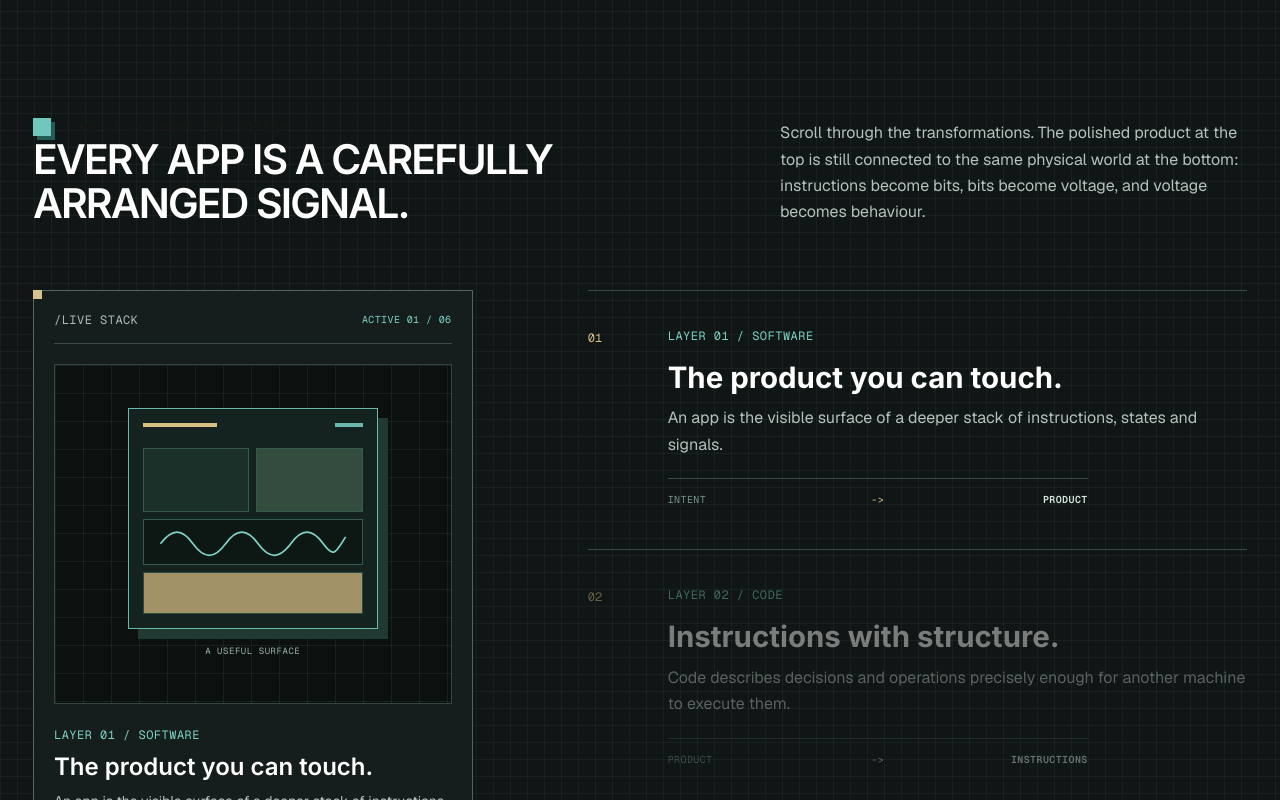
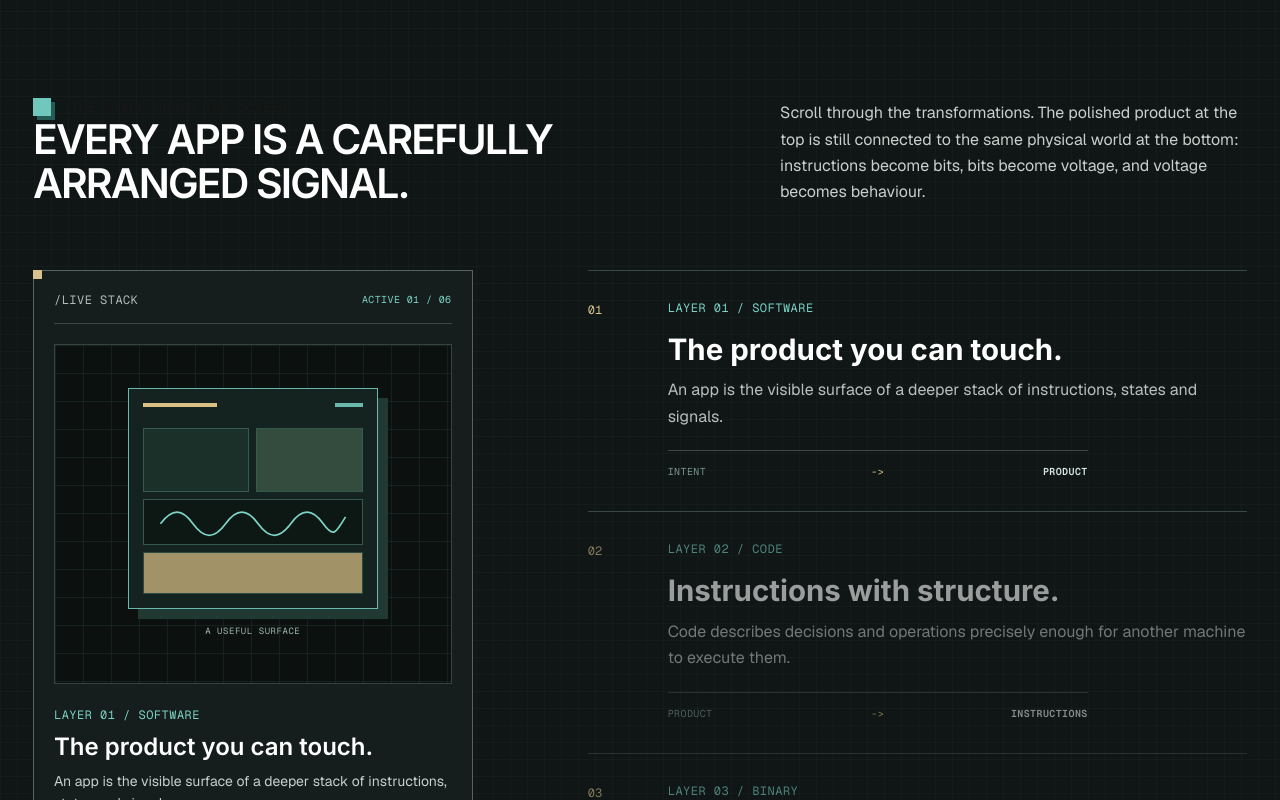
Before and after one commit to TEAM-PSMPV/teampsmpvwebsite, a Next.js app: page / in a window 1280 px wide. Shown: the part 900-1700 px from the top of the page. Built offline with nearby package versions, Linux system fonts and the light colour scheme.

Commit message:
Edit visual rhythm and closing act

```diff
--- a/app/globals.css
+++ b/app/globals.css
@@ -45,7 +45,7 @@ body::before {
   inset: 0;
   content: "";
   pointer-events: none;
-  opacity: .13;
+  opacity: .07;
   background-image:
     linear-gradient(to right, rgba(23, 23, 23, .035) 1px, transparent 1px),
     linear-gradient(to bottom, rgba(23, 23, 23, .035) 1px, transparent 1px);
@@ -673,7 +673,7 @@ main {
 
 .assembly-section {
   position: relative;
-  padding-block: 124px 148px;
+  padding-block: 104px 116px;
   background: #101615;
   color: var(--white);
   overflow: clip;
@@ -684,7 +684,7 @@ main {
   inset: 0;
   content: "";
   pointer-events: none;
-  opacity: .24;
+  opacity: .13;
   background-image:
     linear-gradient(to right, rgba(255, 255, 255, .18) 1px, transparent 1px),
     linear-gradient(to bottom, rgba(255, 255, 255, .18) 1px, transparent 1px);
@@ -701,7 +701,7 @@ main {
 }
 
 .assembly-intro > p {
-  color: #b6c0bd;
+  color: #c6d0cc;
 }
 
 .assembly-marker,
@@ -724,7 +724,7 @@ main {
 .assembly-display {
   position: sticky;
   top: calc(var(--header-height) + 28px);
-  min-height: 590px;
+  min-height: 540px;
   display: flex;
   flex-direction: column;
   padding: 20px;
@@ -1108,7 +1108,7 @@ main {
 .assembly-display-copy p {
   max-width: 430px;
   margin-bottom: 0;
-  color: #b6c0bd;
+  color: #c6d0cc;
   font-size: 14px;
   line-height: 1.6;
 }
@@ -1124,9 +1124,9 @@ main {
   display: grid;
   grid-template-columns: 58px 1fr;
   gap: 22px;
-  padding: 36px 0 42px;
+  padding: 28px 0 32px;
   border-bottom: 1px solid #3b4945;
-  opacity: .44;
+  opacity: .58;
   transition: opacity var(--motion-base), color var(--motion-base);
 }
 
@@ -1526,6 +1526,8 @@ main {
   background: var(--ink);
 }
 
+.home-service:not(:first-child)::before { display: none; }
+
 .home-service:nth-child(7) {
   grid-column: span 2;
   min-height: 230px;
@@ -1613,23 +1615,34 @@ main {
 }
 
 .dark-section::before,
-.team-teaser::before,
+.team-teaser::before {
+  position: absolute;
+  inset: 0;
+  content: "";
+  pointer-events: none;
+  opacity: .1;
+  background-image:
+    linear-gradient(to right, rgba(255, 255, 255, .2) 1px, transparent 1px),
+    linear-gradient(to bottom, rgba(255, 255, 255, .2) 1px, transparent 1px);
+  background-size: 17px 17px;
+}
+
+.dark-section > *,
+.team-teaser > *,
+.final-cta > * {
+  position: relative;
+}
+
 .final-cta::before {
   position: absolute;
   inset: 0;
   content: "";
   pointer-events: none;
-  opacity: .18;
+  opacity: .13;
   background-image:
-    linear-gradient(to right, rgba(255, 255, 255, .2) 1px, transparent 1px),
-    linear-gradient(to bottom, rgba(255, 255, 255, .2) 1px, transparent 1px);
+    linear-gradient(to right, rgba(23, 23, 23, .16) 1px, transparent 1px),
+    linear-gradient(to bottom, rgba(23, 23, 23, .16) 1px, transparent 1px);
   background-size: 17px 17px;
-}
-
-.dark-section > *,
-.team-teaser > *,
-.final-cta > * {
-  position: relative;
 }
 
 .dark-section .eyebrow,
@@ -1638,7 +1651,7 @@ main {
 .team-teaser .mono-label,
 .team-teaser p,
 .final-cta .mono-label {
-  color: #c9c9c9;
+  color: #d5d5d5;
 }
 
 .phase-grid {
@@ -1649,7 +1662,7 @@ main {
 }
 
 .phase-grid article {
-  min-height: 250px;
+  min-height: 224px;
   padding: 28px;
   background: var(--ink);
 }
@@ -1660,7 +1673,7 @@ main {
 
 .phase-grid p {
   margin-bottom: 0;
-  color: #b8b8b8;
+  color: #d0d0d0;
   font-size: 14px;
   line-height: 1.6;
 }
@@ -1819,7 +1832,7 @@ main {
 
 .faq-section {
   border-top: 1px solid var(--ink);
-  background: var(--white);
+  background: #f1f1ef;
 }
 
 .faq-layout {
@@ -1872,7 +1885,9 @@ main {
 }
 
 .final-cta {
-  padding-block: 92px;
+  padding-block: 104px;
+  background: #d7c18d;
+  color: var(--ink);
 }
 
 .final-cta-inner {
@@ -1886,6 +1901,15 @@ main {
   max-width: 770px;
   margin-bottom: 0;
 }
+
+.final-cta .mono-label { color: #59482f; }
+.final-cta .cut-button.inverse {
+  border-color: var(--ink);
+  background: var(--ink);
+  color: var(--white);
+}
+.final-cta .cut-button.inverse::before,
+.final-cta .cut-button.inverse::after { background: #d7c18d; }
 
 .page-hero {
   padding-block: 112px;
@@ -2914,7 +2938,7 @@ main {
   left: 13%;
   color: #fff4d2;
   font-family: var(--font-inter-display), sans-serif;
-  font-size: clamp(58px, 9vw, 118px);
+  font-size: clamp(38px, 5vw, 72px);
   font-weight: 600;
   line-height: .8;
   text-shadow: 0 2px 18px rgba(38, 26, 13, .52);
@@ -2948,11 +2972,11 @@ main {
 }
 
 .footer-top {
-  min-height: 330px;
+  min-height: 270px;
   display: grid;
   grid-template-columns: 1.25fr .55fr .8fr .55fr;
   gap: 48px;
-  padding-block: 72px;
+  padding-block: 56px;
 }
 
 .footer-brand img {
```
